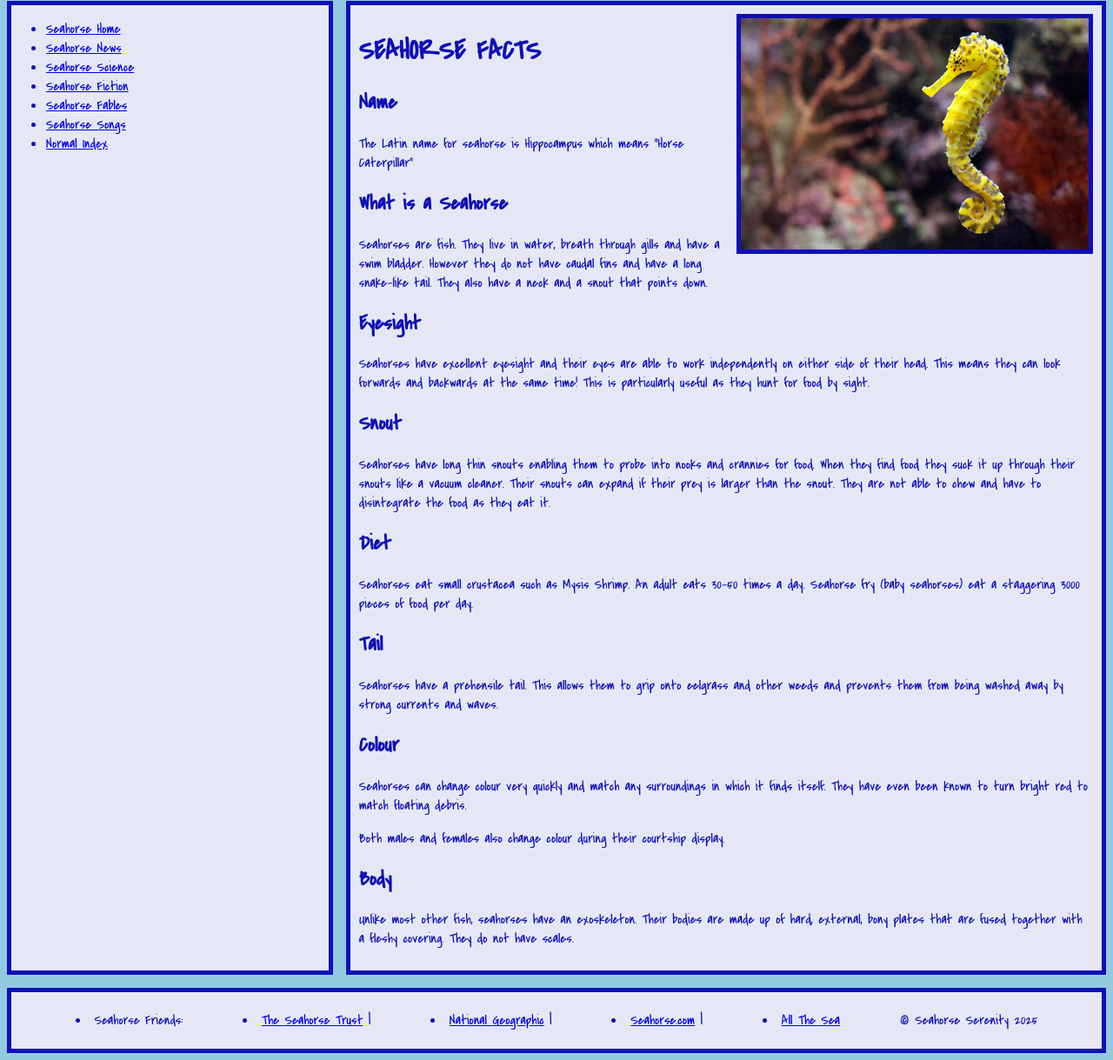
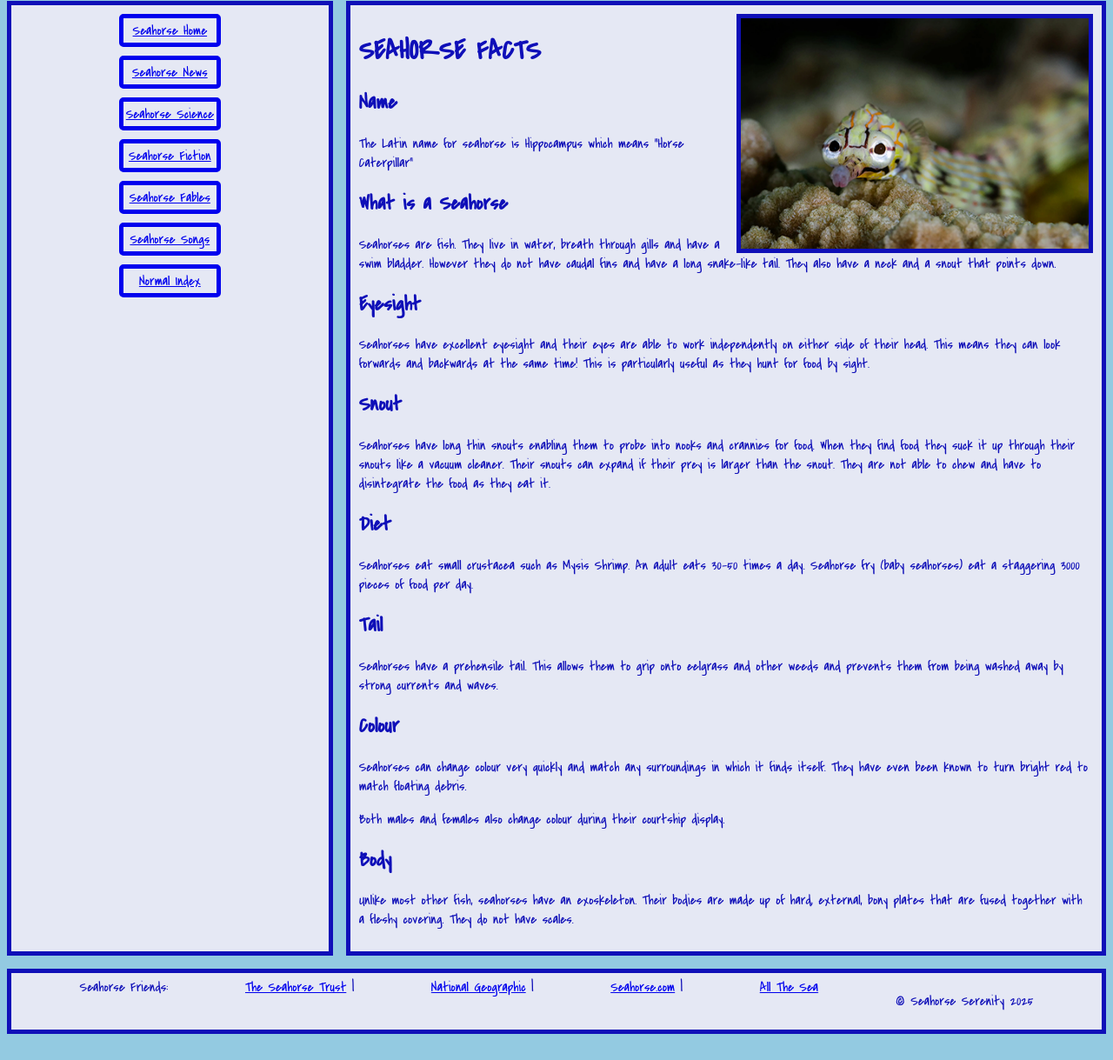
Before and after one commit to Zenash-5633/THEwebsite, a plain HTML site: page seahorse.html in a window 1280 px wide. Shown: the part 172-1391 px from the top of the page at 87% size. After the commit the page ends 1369 px from the top, so only its background shows below. Drawn offline with Linux system fonts and the light colour scheme; a web font is replaced by a local one.

Commit message:
Update seahorse.html

```diff
--- a/seahorse.html
+++ b/seahorse.html
@@ -46,7 +46,27 @@
   background:rgb(229, 232, 244);
   border: 5px solid;
   display: flex;
-  flex-flow: column;
+}
+.nav ul {
+  margin: 0 auto;
+  padding: 0;
+  list-style-type: none;
+}
+.nav a {
+  border: 5px solid;
+  border-radius: 5px;
+  padding: 3px;
+  list-style: none;
+  align-self: flex-start;
+  justify-content: flex-start;
+  margin-top:10px;
+  display: block;
+  text-align: center;
+}
+.nav a:hover {
+  background: rgb(15, 15, 184);
+  color: rgb(229, 232, 244);
+  border: solid 5px rgb(15, 15, 184)
 }
 .article { grid-area: Article;
   background:rgb(229, 232, 244);
@@ -61,7 +81,9 @@
   justify-content: space-evenly;
   flex-wrap:wrap;
   padding:5px;
-  align-items: baseline;
+  list-style: none;
+  row-gap: 0px;
+  column-gap: 15px;
 }
 .article img {float:right;
 width:400px;
@@ -90,7 +112,7 @@ border: 5px solid;
   </div>
 
   <div class="article">
-    <img src="seahorse.png" alt="seahorses are fun" />
+    <img src="seahorse2.png" alt="seahorses are fun" />
     <h1>SEAHORSE FACTS</h1>
     <h2>Name</h2>
     <p>The Latin name for seahorse is Hippocampus which means "Horse
```
